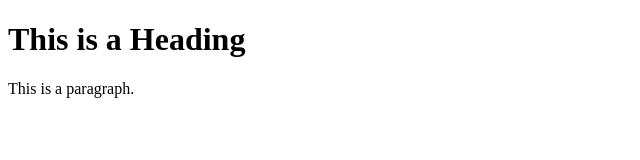
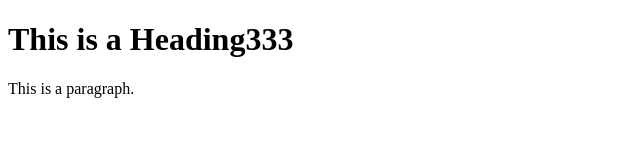
Before and after one commit to javad-kh/share_in_web, a plain HTML site: page index.html in a window 1280 px wide. Shown: the full height of the page, 0-640 px from the left. Drawn offline with Linux system fonts and the light colour scheme.

Commit message:
Update2 index.html

```diff
--- a/index.html
+++ b/index.html
@@ -5,7 +5,7 @@
 </head>
 <body>
 
-<h1>This is a Heading</h1>
+<h1>This is a Heading333</h1>
 <p>This is a paragraph.</p>
 
 </body>
```
